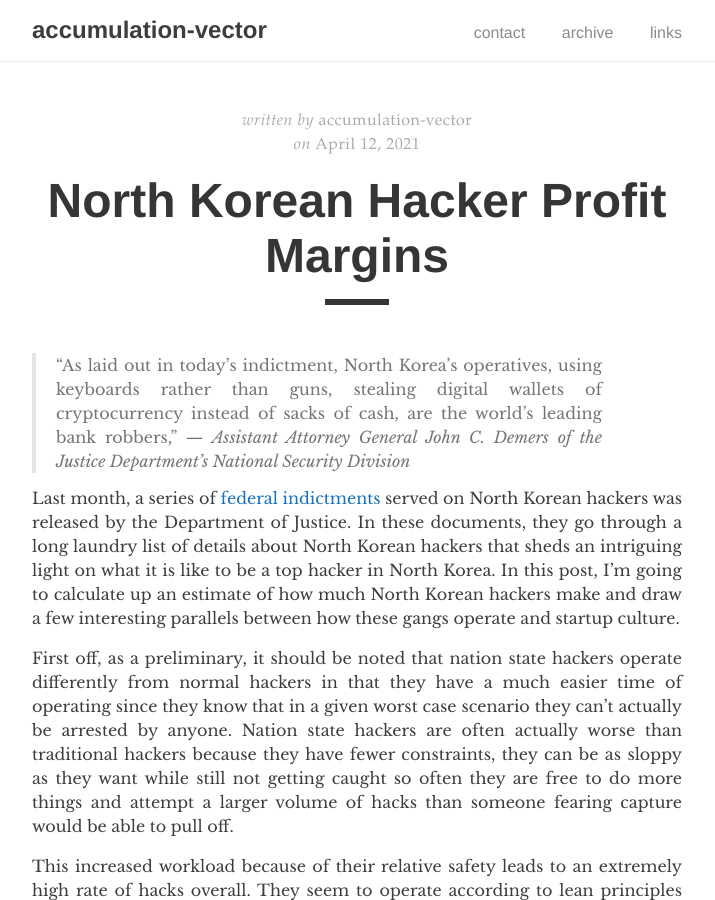
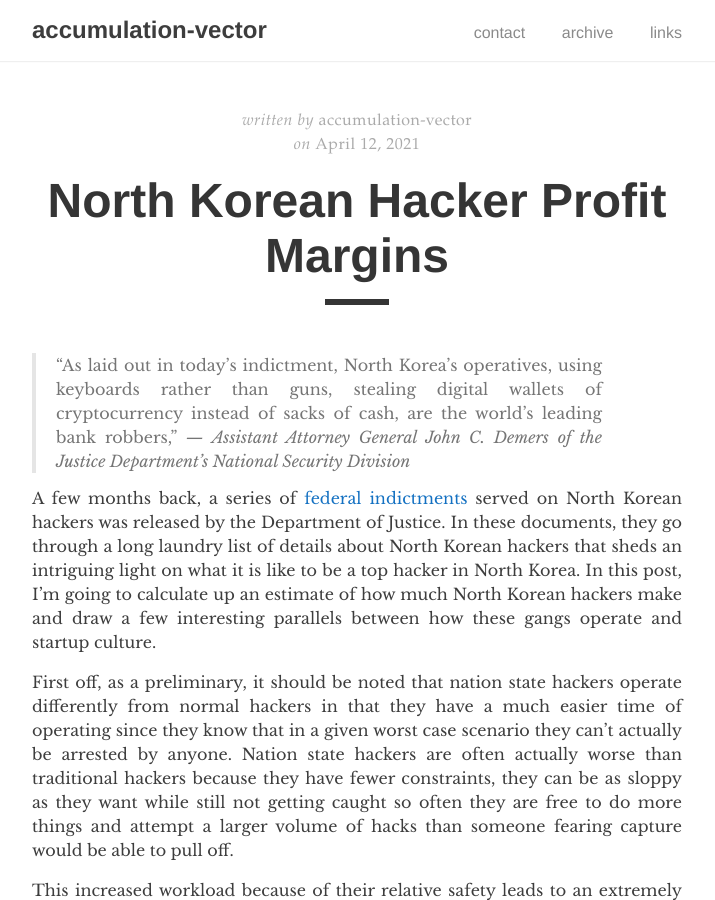
Before and after one commit to accumulationvector/accumulationvector.github.io, a Jekyll site: the page built from _posts/2021-04-12-north-korean-hackers.md, in a window 1280 px wide and 900 px high. Shown: the whole window, without its empty margins (283-998 px from the left). Built offline with Jekyll 4.4.1, drawn with Linux system fonts in a browser that asks for light colours.

Commit message:
Update correction.

```diff
--- a/_posts/2021-04-12-north-korean-hackers.md
+++ b/_posts/2021-04-12-north-korean-hackers.md
@@ -7,7 +7,7 @@ author: "accumulation-vector"
 >“As laid out in today’s indictment, North Korea’s operatives, using keyboards rather than guns, stealing digital wallets of cryptocurrency instead of sacks of cash, are the world’s leading bank robbers,”
 <cite>&mdash; Assistant Attorney General John C. Demers of the Justice Department’s National Security Division</cite>
 
-Last month, a series of [federal indictments](https://www.justice.gov/opa/pr/three-north-korean-military-hackers-indicted-wide-ranging-scheme-commit-cyberattacks-and
+A few months back, a series of [federal indictments](https://www.justice.gov/opa/pr/three-north-korean-military-hackers-indicted-wide-ranging-scheme-commit-cyberattacks-and
 ) served on North Korean hackers was released by the Department of Justice. In these documents, they go through a long laundry list of details about North Korean hackers that sheds an intriguing light on what it is like to be a top hacker in North Korea. In this post, I'm going to calculate up an estimate of how much North Korean hackers make and draw a few interesting parallels between how these gangs operate and startup culture.
 
 First off, as a preliminary, it should be noted that nation state hackers operate differently from normal hackers in that they have a much easier time of operating since they know that in a given worst case scenario they can't actually be arrested by anyone. Nation state hackers are often actually worse than traditional hackers because they have fewer constraints, they can be as sloppy as they want while still not getting caught so often they are free to do more things and attempt a larger volume of hacks than someone fearing capture would be able to pull off.
```
